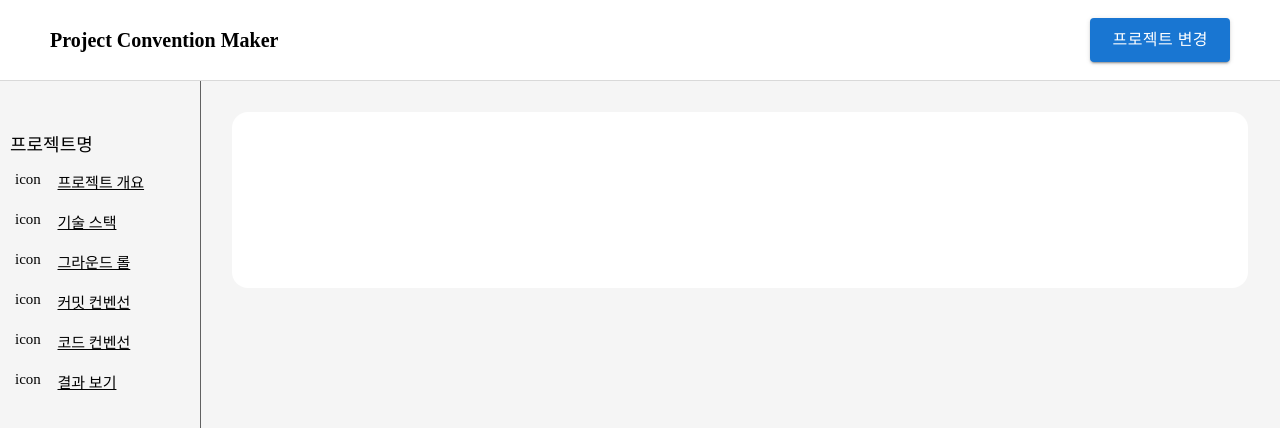
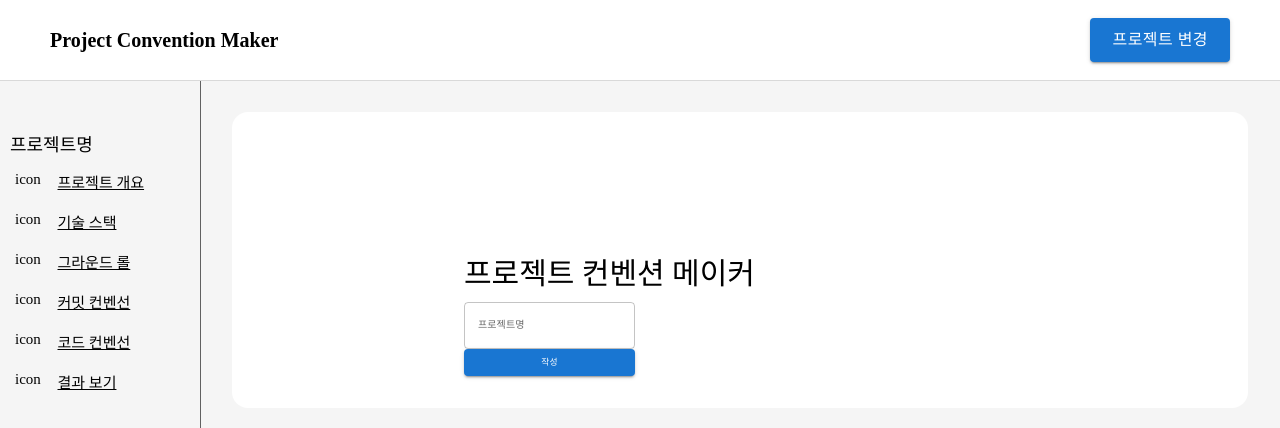
Before and after one commit to projectconventionmaker/project_convention_maker, a React (Vite) app: page / in a window 1280 px wide. Shown: the top 428 px of the page. Built offline with nearby package versions, Linux system fonts and the light colour scheme.

Commit message:
Feat: 프로젝트 변경 페이지

```diff
--- a/src/components/layout/header/Header.tsx
+++ b/src/components/layout/header/Header.tsx
@@ -8,7 +8,7 @@ const Header = () => {
     <>
       <header className={styles.container}>
         <div>Project Convention Maker</div>
-        <Link to="intro">
+        <Link to="">
           <Button
             size="large"
             variant="contained"
--- a/src/pages/IntroPage.tsx
+++ b/src/pages/IntroPage.tsx
@@ -1,5 +1,26 @@
+import TextField from '@mui/material/TextField';
+import { Button, FormControl, Typography } from '@mui/material';
 const IntroPage = () => {
-  return <main></main>;
+  const handleSubmit = () => {
+    console.log('프로젝트명 변경');
+  };
+  return (
+    <main>
+      <Typography
+        variant="h3"
+        gutterBottom
+        sx={{
+          fontWeight: '400',
+        }}
+      >
+        프로젝트 컨벤션 메이커
+      </Typography>
+      <FormControl component="form" onSubmit={handleSubmit}>
+        <TextField id="outlined-basic" label="프로젝트명" variant="outlined" />
+        <Button variant="contained">작성</Button>
+      </FormControl>
+    </main>
+  );
 };
 
 export default IntroPage;
```
